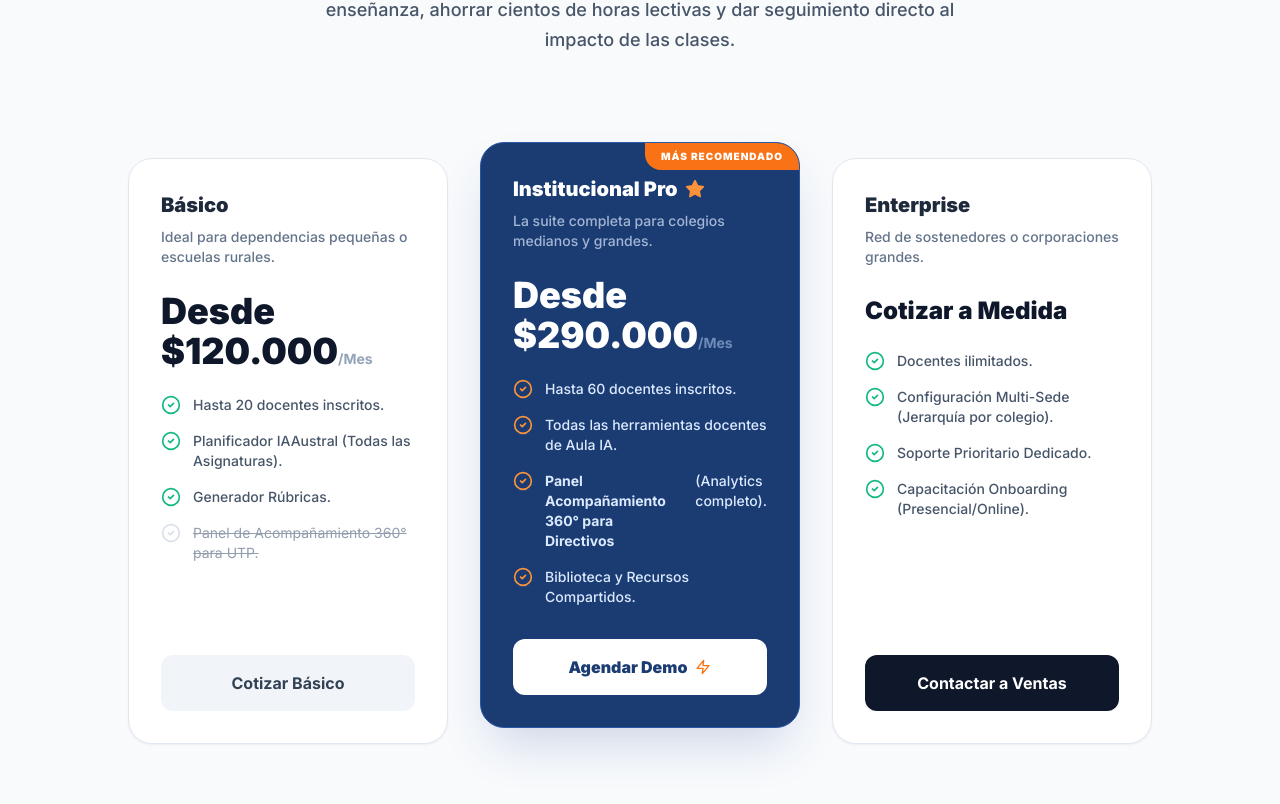
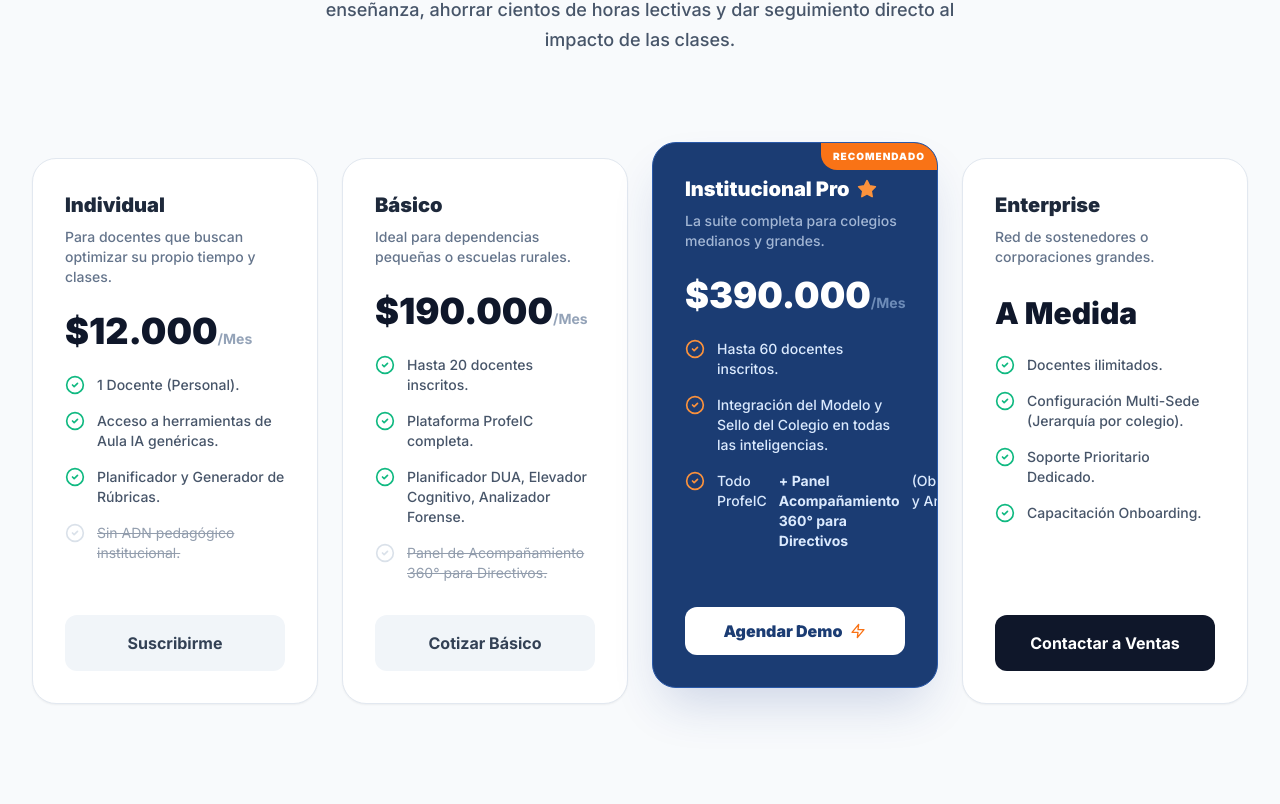
Before and after one commit to resealvarez-cmd/profeic-360, a Next.js app in the folder frontend/: page /institucional in a window 1280 px wide. Shown: the part 416-1220 px from the top of the page. Built offline with nearby package versions, Linux system fonts and the light colour scheme.

Commit message:
feat: updated subscription tiers to include Individual option and revised pricing

```diff
--- a/frontend/src/app/institucional/page.tsx
+++ b/frontend/src/app/institucional/page.tsx
@@ -36,15 +36,46 @@
                 </p>
             </header>
 
-            <section className="max-w-7xl mx-auto px-8 pb-32">
-                <div className="grid md:grid-cols-3 gap-8 max-w-5xl mx-auto">
+            <section className="max-w-[90rem] mx-auto px-4 lg:px-8 pb-32">
+                <div className="grid md:grid-cols-2 lg:grid-cols-4 gap-6 max-w-full mx-auto">
+
+                    {/* PLAN INDIVIDUAL */}
+                    <div className="bg-white rounded-3xl p-8 border border-slate-200 shadow-sm flex flex-col relative">
+                        <h3 className="text-xl font-black text-slate-800 mb-2">Individual</h3>
+                        <p className="text-slate-500 text-sm font-medium mb-6">Para docentes que buscan optimizar su propio tiempo y clases.</p>
+                        <div className="mb-6">
+                            <span className="text-4xl font-black text-slate-900">$12.000</span>
+                            <span className="text-sm font-bold text-slate-400">/Mes</span>
+                        </div>
+                        <ul className="space-y-4 mb-8 flex-1">
+                            <li className="flex gap-3 text-sm text-slate-600 font-medium align-top">
+                                <CheckCircle2 className="w-5 h-5 text-emerald-500 shrink-0" />
+                                1 Docente (Personal).
+                            </li>
+                            <li className="flex gap-3 text-sm text-slate-600 font-medium align-top">
+                                <CheckCircle2 className="w-5 h-5 text-emerald-500 shrink-0" />
+                                Acceso a herramientas de Aula IA genéricas.
+                            </li>
+                            <li className="flex gap-3 text-sm text-slate-600 font-medium align-top">
+                                <CheckCircle2 className="w-5 h-5 text-emerald-500 shrink-0" />
+                                Planificador y Generador de Rúbricas.
+                            </li>
+                            <li className="flex gap-3 text-sm text-slate-500 line-through opacity-70 align-top">
+                                <CheckCircle2 className="w-5 h-5 text-slate-300 shrink-0" />
+                                Sin ADN pedagógico institucional.
+                            </li>
+                        </ul>
+                        <a href="mailto:re.se.alvarez@gmail.com?subject=Solicitud - Plan Individual" className="w-full py-4 text-center rounded-xl font-bold bg-slate-100 text-slate-700 hover:bg-slate-200 transition-colors">
+                            Suscribirme
+                        </a>
+                    </div>
 
                     {/* PLAN BÁSICO */}
                     <div className="bg-white rounded-3xl p-8 border border-slate-200 shadow-sm flex flex-col relative">
                         <h3 className="text-xl font-black text-slate-800 mb-2">Básico</h3>
                         <p className="text-slate-500 text-sm font-medium mb-6">Ideal para dependencias pequeñas o escuelas rurales.</p>
                         <div className="mb-6">
-                            <span className="text-4xl font-black text-slate-900">Desde $120.000</span>
+                            <span className="text-4xl font-black text-slate-900">$190.000</span>
                             <span className="text-sm font-bold text-slate-400">/Mes</span>
                         </div>
                         <ul className="space-y-4 mb-8 flex-1">
@@ -54,15 +85,15 @@
                             </li>
                             <li className="flex gap-3 text-sm text-slate-600 font-medium align-top">
                                 <CheckCircle2 className="w-5 h-5 text-emerald-500 shrink-0" />
-                                Planificador IAAustral (Todas las Asignaturas).
+                                Plataforma ProfeIC completa.
                             </li>
                             <li className="flex gap-3 text-sm text-slate-600 font-medium align-top">
                                 <CheckCircle2 className="w-5 h-5 text-emerald-500 shrink-0" />
-                                Generador Rúbricas.
+                                Planificador DUA, Elevador Cognitivo, Analizador Forense.
                             </li>
                             <li className="flex gap-3 text-sm text-slate-500 line-through opacity-70 align-top">
                                 <CheckCircle2 className="w-5 h-5 text-slate-300 shrink-0" />
-                                Panel de Acompañamiento 360° para UTP.
+                                Panel de Acompañamiento 360° para Directivos.
                             </li>
                         </ul>
                         <a href="mailto:re.se.alvarez@gmail.com?subject=Solicitud Demo - Plan Básico" className="w-full py-4 text-center rounded-xl font-bold bg-slate-100 text-slate-700 hover:bg-slate-200 transition-colors">
@@ -71,16 +102,16 @@
                     </div>
 
                     {/* PLAN PRO / INSTITUCIONAL (Destacado) */}
-                    <div className="bg-[#1B3C73] rounded-3xl p-8 border border-[#2A59A8] shadow-2xl shadow-blue-900/20 transform md:-translate-y-4 flex flex-col relative overflow-hidden">
-                        <div className="absolute top-0 right-0 bg-orange-500 text-white text-[10px] font-black uppercase tracking-widest py-1.5 px-4 rounded-bl-2xl">
-                            Más Recomendado
+                    <div className="bg-[#1B3C73] rounded-3xl p-8 border border-[#2A59A8] shadow-2xl shadow-blue-900/20 transform lg:-translate-y-4 flex flex-col relative overflow-hidden">
+                        <div className="absolute top-0 right-0 bg-orange-500 text-white text-[10px] font-black uppercase tracking-widest py-1.5 px-3 rounded-bl-2xl">
+                            Recomendado
                         </div>
                         <h3 className="text-xl font-black text-white mb-2 flex items-center gap-2">
                             Institucional Pro <Star className="w-5 h-5 text-orange-400 fill-orange-400" />
                         </h3>
                         <p className="text-blue-100/70 text-sm font-medium mb-6">La suite completa para colegios medianos y grandes.</p>
                         <div className="mb-6">
-                            <span className="text-4xl font-black text-white">Desde $290.000</span>
+                            <span className="text-4xl font-black text-white">$390.000</span>
                             <span className="text-sm font-bold text-blue-200/50">/Mes</span>
                         </div>
                         <ul className="space-y-4 mb-8 flex-1">
@@ -90,18 +121,14 @@
                             </li>
                             <li className="flex gap-3 text-sm text-blue-100 font-medium align-top">
                                 <CheckCircle2 className="w-5 h-5 text-orange-400 shrink-0" />
-                                Todas las herramientas docentes de Aula IA.
+                                Integración del Modelo y Sello del Colegio en todas las inteligencias.
                             </li>
                             <li className="flex gap-3 text-sm text-blue-100 font-medium align-top">
                                 <CheckCircle2 className="w-5 h-5 text-orange-400 shrink-0" />
-                                <strong>Panel Acompañamiento 360° para Directivos</strong> (Analytics completo).
-                            </li>
-                            <li className="flex gap-3 text-sm text-blue-100 font-medium align-top">
-                                <CheckCircle2 className="w-5 h-5 text-orange-400 shrink-0" />
-                                Biblioteca y Recursos Compartidos.
+                                Todo ProfeIC <strong>+ Panel Acompañamiento 360° para Directivos</strong> (Observaciones y Analytics).
                             </li>
                         </ul>
-                        <a href="mailto:re.se.alvarez@gmail.com?subject=Solicitud Demo - Plan Institucional" className="w-full py-4 text-center rounded-xl font-black bg-white text-[#1B3C73] hover:bg-orange-50 hover:shadow-lg transition-all flex items-center justify-center gap-2">
+                        <a href="mailto:re.se.alvarez@gmail.com?subject=Solicitud Demo - Plan Institucional" className="w-full py-3 text-center rounded-xl font-black bg-white text-[#1B3C73] hover:bg-orange-50 hover:shadow-lg transition-all flex items-center justify-center gap-2">
                             Agendar Demo <Zap className="w-4 h-4 text-orange-500" />
                         </a>
                     </div>
@@ -111,7 +138,7 @@
                         <h3 className="text-xl font-black text-slate-800 mb-2">Enterprise</h3>
                         <p className="text-slate-500 text-sm font-medium mb-6">Red de sostenedores o corporaciones grandes.</p>
                         <div className="mb-6 mt-1">
-                            <span className="text-2xl font-black text-slate-900">Cotizar a Medida</span>
+                            <span className="text-3xl font-black text-slate-900">A Medida</span>
                         </div>
                         <ul className="space-y-4 mb-8 flex-1">
                             <li className="flex gap-3 text-sm text-slate-600 font-medium align-top">
@@ -128,7 +155,7 @@
                             </li>
                             <li className="flex gap-3 text-sm text-slate-600 font-medium align-top">
                                 <CheckCircle2 className="w-5 h-5 text-emerald-500 shrink-0" />
-                                Capacitación Onboarding (Presencial/Online).
+                                Capacitación Onboarding.
                             </li>
                         </ul>
                         <a href="mailto:re.se.alvarez@gmail.com?subject=Solicitud Demo - Plan Enterprise" className="w-full py-4 text-center rounded-xl font-bold bg-slate-900 text-white hover:bg-slate-800 transition-colors">
```
